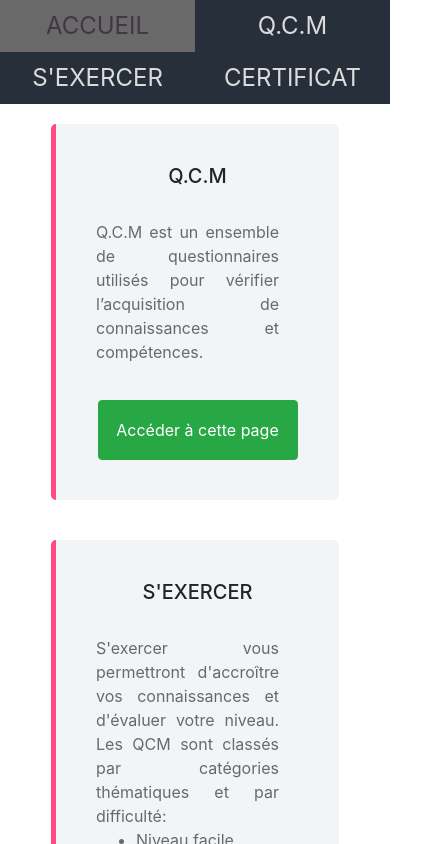
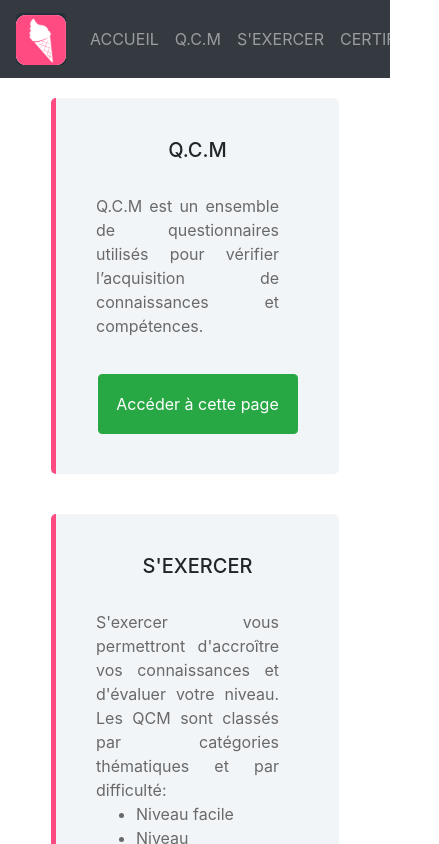
Before and after one commit to QuizzMacademia/Quizz, a React (Create React App) app in the folder FrontEnd/: page /Accueil in a window 390 px wide. Shown: the top 844 px of the page, 439 px wide, since content can reach past the window. Built offline with nearby package versions, Linux system fonts and the light colour scheme.

Commit message:
style navbar et insertion logo macademia

```diff
--- a/FrontEnd/src/components/accueil/Accueil.jsx
+++ b/FrontEnd/src/components/accueil/Accueil.jsx
@@ -1,4 +1,4 @@
-import React, {Fragment} from "react";
+import React from "react";
 import './accueil.css'
 import {Route} from "react-router-dom";
 import Training from "./Training";
--- a/FrontEnd/src/components/accueil/accueil.css
+++ b/FrontEnd/src/components/accueil/accueil.css
@@ -2,17 +2,19 @@
     background-color: #27303a;
     font-size: 1.5em;
     color:white;
+    height: 70px;
+    margin:auto;
 }
 
 .nav-pills .nav-link{
-    color: gainsboro;
+    color: #909090;
 }
 .nav-link{
-    color: gainsboro;
+    color: #909090;
 }
 .nav-link:hover{
-    background-color: dimgrey;
-    color: #3f3647;
+    color: gainsboro;
+    margin-left: auto;
 }
 .container{
     display: flex;
@@ -20,3 +22,26 @@
     flex-wrap: wrap;
     justify-content: space-between;
 }
+.mr-auto{
+    justify-content: space-around;
+    width: 100%;
+    font-size: 1.5em;
+}
+@media screen and (max-width: 700px) {
+    .mr-auto{
+        justify-content: space-around;
+        width: 100%;
+        font-size: 1.2em;
+    }
+}
+@media screen and (max-width: 500px) {
+    .mr-auto{
+        justify-content: space-around;
+        width: 100%;
+        font-size: 1em;
+    }
+}
+img{
+    width: 50px;
+    border-radius: 5px;
+}
--- a/FrontEnd/src/components/accueil/home.jsx
+++ b/FrontEnd/src/components/accueil/home.jsx
@@ -1,4 +1,4 @@
-import React, {Fragment} from "react";
+import React from "react";
 import './accueil.css'
 import {Card} from 'react-bootstrap';
 import Button from "react-bootstrap/Button";
@@ -21,7 +21,6 @@ const Home = () => (
                <div className="question" style={{margin: '20px auto', width:"80%", padding:"20px "}}>
                    <Card.Body>
                        <Card.Title>S'EXERCER</Card.Title>
-
                        <Card.Text style={{color:'dimgrey', paddingTop:'20px', paddingRight:"20px"}} >
                            S'exercer vous permettront d'accroître vos connaissances et d'évaluer votre niveau. Les QCM sont classés par catégories thématiques et par difficulté:
                             <ul>
@@ -46,6 +45,7 @@ const Home = () => (
                                <li>Le cours</li>
                                <li>Quiz</li>
                            </ul>
+
                        </Card.Text>
                        <Card.Link href="/Accueil/Certificat"><Button style={{height:"60px", width:"200px", marginTop:"20px"}} variant="success">Obtenir une certification</Button></Card.Link>
 
--- a/FrontEnd/src/components/accueil/menu.jsx
+++ b/FrontEnd/src/components/accueil/menu.jsx
@@ -1,25 +1,31 @@
 import React from "react";
 import Nav from "react-bootstrap/Nav";
 import './accueil.css'
+import Navbar from "react-bootstrap/Navbar";
+import FormControl from "react-bootstrap/FormControl";
 
 const  Menu = () => {
     return (
-        <div className=" justify-content-center menu">
-            <Nav justify >
-                <Nav.Item>
+
+        <>
+            <Navbar bg="dark" variant="dark">
+                <Navbar.Toggle aria-controls="basic-navbar-nav" />
+                <Navbar.Collapse id="basic-navbar-nav">
+                <Navbar.Brand> <img
+                    src="/img/macademia-icon.jpeg"
+                    className="d-inline-block align-top"
+                    alt={"logo-macademia"}/>
+                </Navbar.Brand>
+                <Nav  className="mr-auto">
                     <Nav.Link href="/Accueil">ACCUEIL</Nav.Link>
-                </Nav.Item>
-                <Nav.Item>
                     <Nav.Link href="/Accueil/QCM">Q.C.M</Nav.Link>
-                </Nav.Item>
-                <Nav.Item>
                     <Nav.Link href="/Accueil/Entainement">S'EXERCER</Nav.Link>
-                </Nav.Item>
-                <Nav.Item>
                     <Nav.Link href="/Accueil/Certificat">CERTIFICAT</Nav.Link>
-                </Nav.Item>
-            </Nav>
-        </div>
+                </Nav>
+                </Navbar.Collapse>
+            </Navbar>
+        </>
+
     );
 };
 
--- a/FrontEnd/src/components/login/Login.jsx
+++ b/FrontEnd/src/components/login/Login.jsx
@@ -13,7 +13,6 @@ import FormControl from "react-bootstrap/FormControl";
 const Login = ({listeUtilisateur}) => {
     const [actuelUser, setActuelUser] = useState({Login: "", password: ""});
     let history = useHistory();
-
     return (
         <div className={'container'}>
             <div className="login">
```
Also changed, not shown: FrontEnd/public/img/macademia-icon.jpeg (added).
